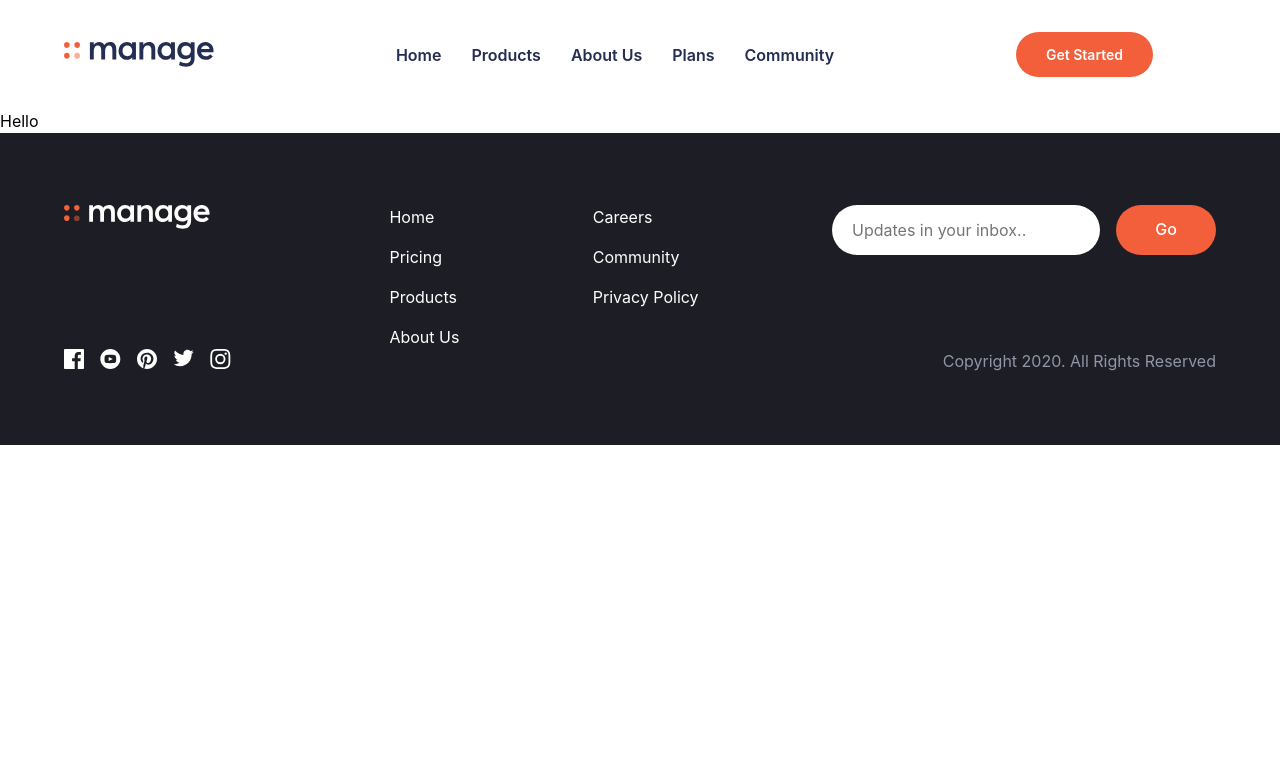
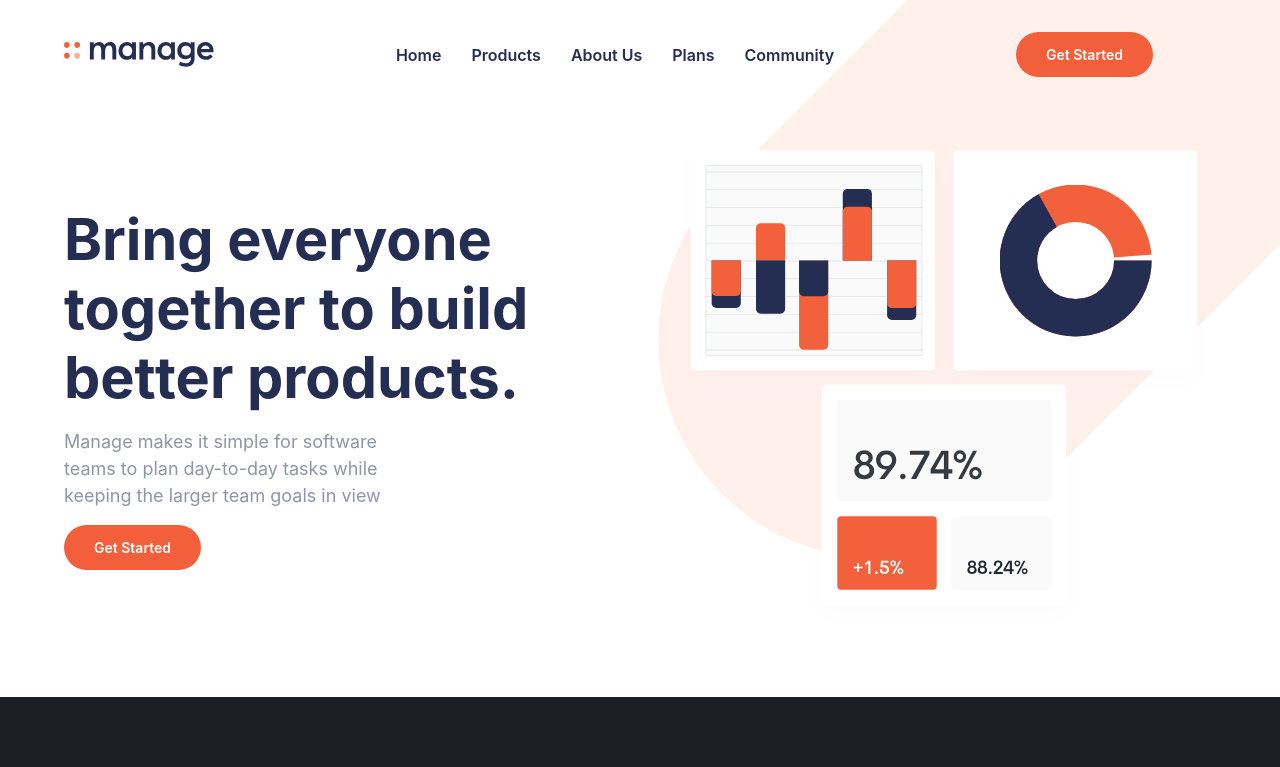
Before and after one commit to fervillalbag/ersa, a Next.js app: page / in a window 1280 px wide. Shown: the top 767 px of the page. Built offline with nearby package versions, Linux system fonts and the light colour scheme.

Commit message:
feat: header home page

```diff
--- a/src/pages/index.tsx
+++ b/src/pages/index.tsx
@@ -1,12 +1,73 @@
 import React from 'react'
-import { Box } from '@chakra-ui/react'
+import NextLink from 'next/link'
+import { Box, Grid, Heading, Image, Link, Text } from '@chakra-ui/react'
 
 import Layout from '../layout'
 
 const Home: React.FC = () => {
   return (
     <Layout>
-      <Box>Hello</Box>
+      <Box
+        position="absolute"
+        zIndex="-1"
+        right={{ base: '-30rem', lg: '-12rem' }}
+        top={{ base: '-24rem', lg: '-16rem' }}
+      >
+        <Image src="/bg-tablet-pattern.svg" alt="" />
+      </Box>
+
+      <Grid
+        gridTemplateColumns={{ base: '1fr', lg: 'repeat(2, 1fr)' }}
+        maxWidth="1170px"
+        width="90%"
+        margin="0 auto"
+        padding="2rem 0 4rem 0"
+        alignItems="center"
+        gap="2rem 4rem"
+      >
+        <Box order={{ base: '2', lg: 'initial' }}>
+          <Heading
+            as="h1"
+            fontSize={{ base: '2.8rem', lg: '3.6rem' }}
+            color="dark-blue"
+          >
+            Bring everyone together to build better products.
+          </Heading>
+          <Text
+            color="dark-grayish-blue"
+            fontSize="18px"
+            marginTop="1rem"
+            maxWidth={{ base: '100%', lg: '65%' }}
+          >
+            Manage makes it simple for software teams to plan day-to-day tasks
+            while keeping the larger team goals in view
+          </Text>
+
+          <NextLink href="/" passHref>
+            <Link
+              display="inline-block"
+              backgroundColor="bright-red"
+              color="white"
+              padding="12px 30px"
+              rounded="30px"
+              fontWeight="semibold"
+              fontSize="14px"
+              marginTop="1rem"
+              _hover={{ textDecoration: 'none' }}
+            >
+              Get Started
+            </Link>
+          </NextLink>
+        </Box>
+        <Box>
+          <Image
+            src="/illustration-intro.svg"
+            width="100%"
+            objectFit="cover"
+            alt=""
+          />
+        </Box>
+      </Grid>
     </Layout>
   )
 }
```
